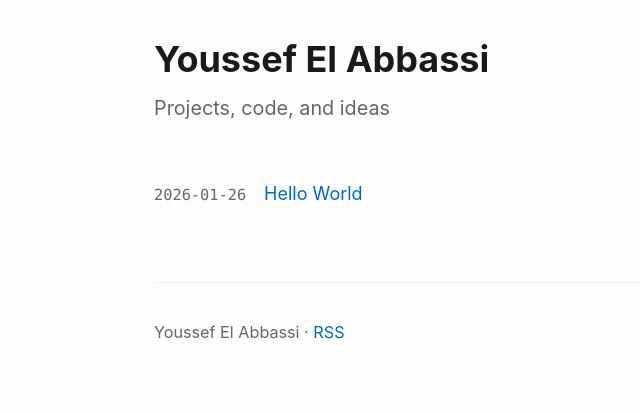
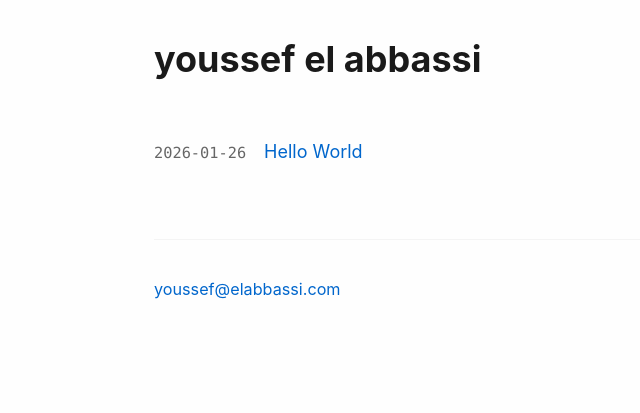
Before and after one commit to yelabb/blog, a plain HTML site: page index.html in a window 1280 px wide. Shown: the whole page, without its empty margins (173-813 px from the left). Drawn offline with Linux system fonts and the light colour scheme.

Commit message:
Update author information and improve SEO

```diff
--- a/index.html
+++ b/index.html
@@ -3,16 +3,16 @@
 <head>
     <meta charset="UTF-8">
     <meta name="viewport" content="width=device-width, initial-scale=1.0">
-    <meta name="description" content="Youssef El Abbassi's blog. Projects, code, and ideas. Building tools and being introspective.">
-    <title>Youssef El Abbassi</title>
+    <meta name="description" content="youssef el abbassi's blog.">
+    <title>youssef el abbassi</title>
     <link rel="stylesheet" href="style.css">
     <link rel="canonical" href="https://elabbassi.com">
-    <link rel="alternate" type="application/rss+xml" title="Oh My Blog RSS" href="feed.xml">
+    <link rel="alternate" type="application/rss+xml" title="Youssef El Abbassi's Blog RSS" href="feed.xml">
 </head>
 <body>
     <header>
-        <h1>Youssef El Abbassi</h1>
-        <p class="intro">Projects, code, and ideas</p>
+        <h1>youssef el abbassi</h1>
+
     </header>
     <main>
         <ul class="posts-list">
@@ -24,7 +24,7 @@
         </ul>
     </main>
     <footer>
-        <p>Youssef El Abbassi · <a href="feed.xml">RSS</a></p>
+        <p> <a href="mailto:youssef@elabbassi.com">youssef@elabbassi.com</a></p>
     </footer>
 </body>
 </html>
```
Also changed, not shown: posts/2026-01-26-hello-world.html (+3 -3 lines), 1 other file.
